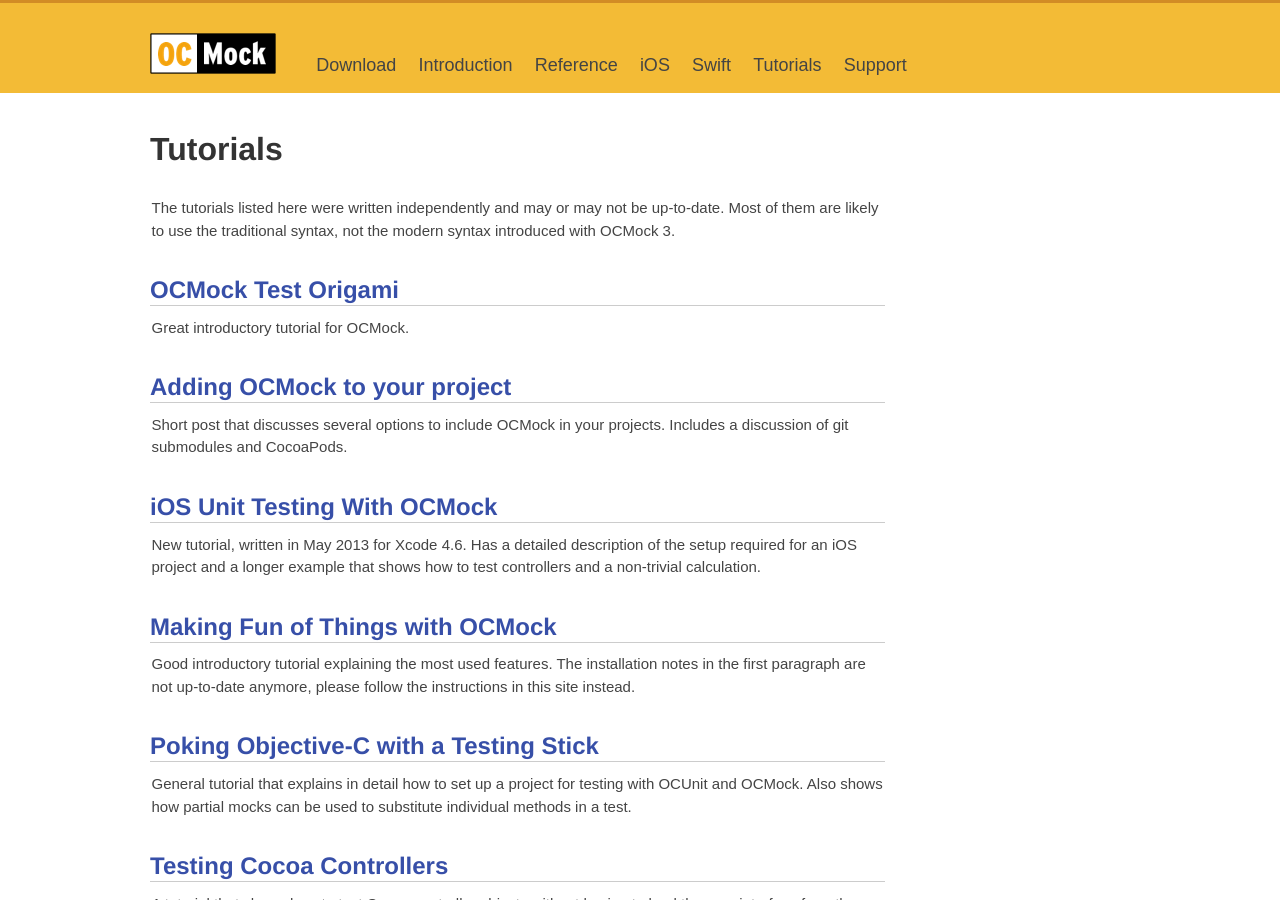
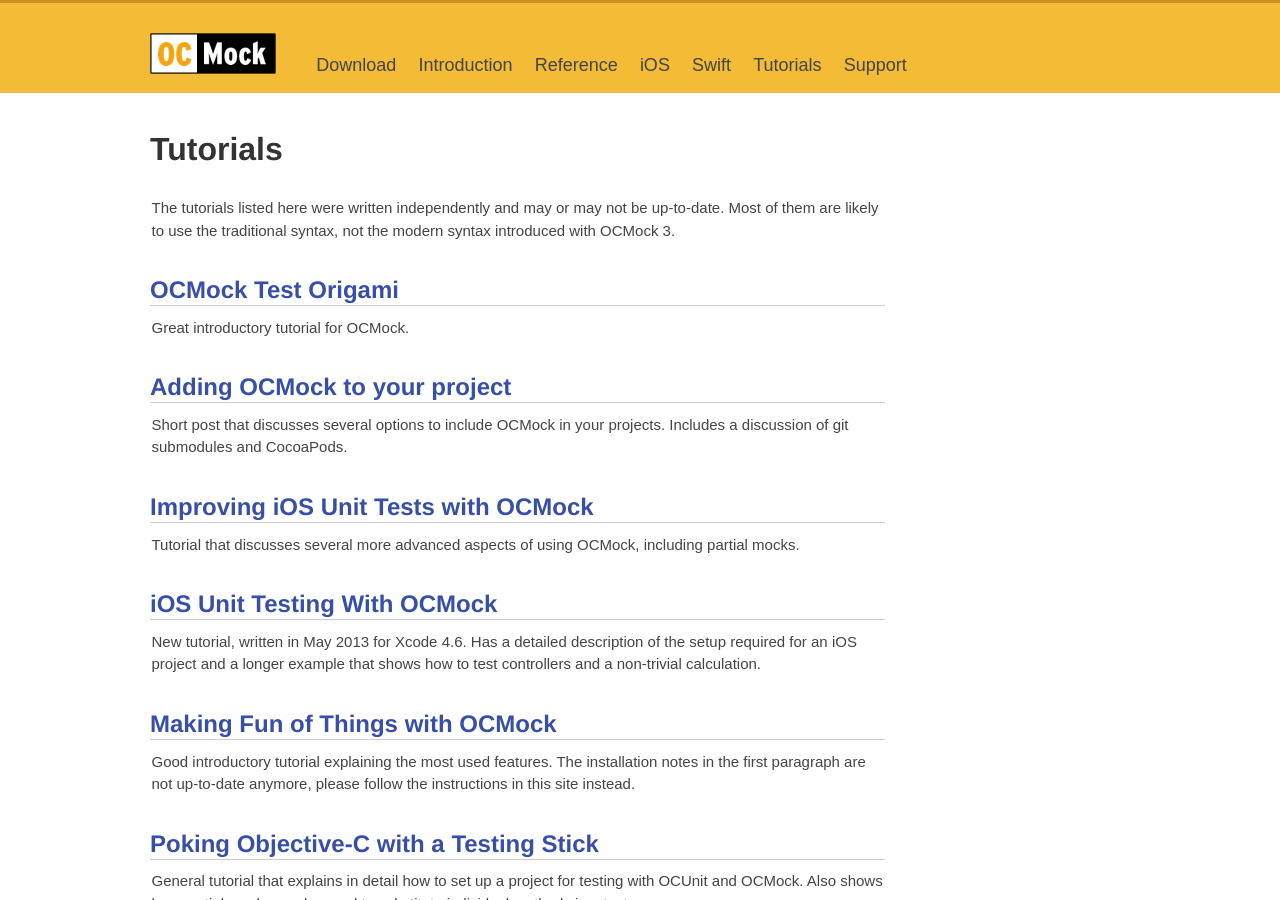
Before and after one commit to erikdoe/ocmock, a Jekyll site: the page built from tutorials.html, in a window 1280 px wide and 900 px high. Built offline with Jekyll 4.4.1, drawn with Linux system fonts in a browser that asks for light colours; comment, search, counter and statistics services are not loaded.

Commit message:
Added new tutorial.

```diff
--- a/tutorials.html
+++ b/tutorials.html
@@ -15,6 +15,9 @@ nosidebar: true
 
 <h2><a href="http://nickhart.com/ocmock-update/">Adding OCMock to your project</a></h2>
 <p>Short post that discusses several options to include OCMock in your projects. Includes a discussion of git submodules and CocoaPods.
+
+<h2><a href="https://engineering.aweber.com/improving-ios-unit-tests-with-ocmock/">Improving iOS Unit Tests with OCMock</a></h2>
+<p>Tutorial that discusses several more advanced aspects of using OCMock, including partial mocks.
 
 <h2><a href="http://www.fairwaytech.com/2013/05/ios-unit-testing-with-ocmock/">iOS Unit Testing With OCMock</a></h2>
 <p>New tutorial, written in May 2013 for Xcode 4.6. Has a detailed description of the setup required for an iOS project and a longer example that shows how to test controllers and a non-trivial calculation.
```
